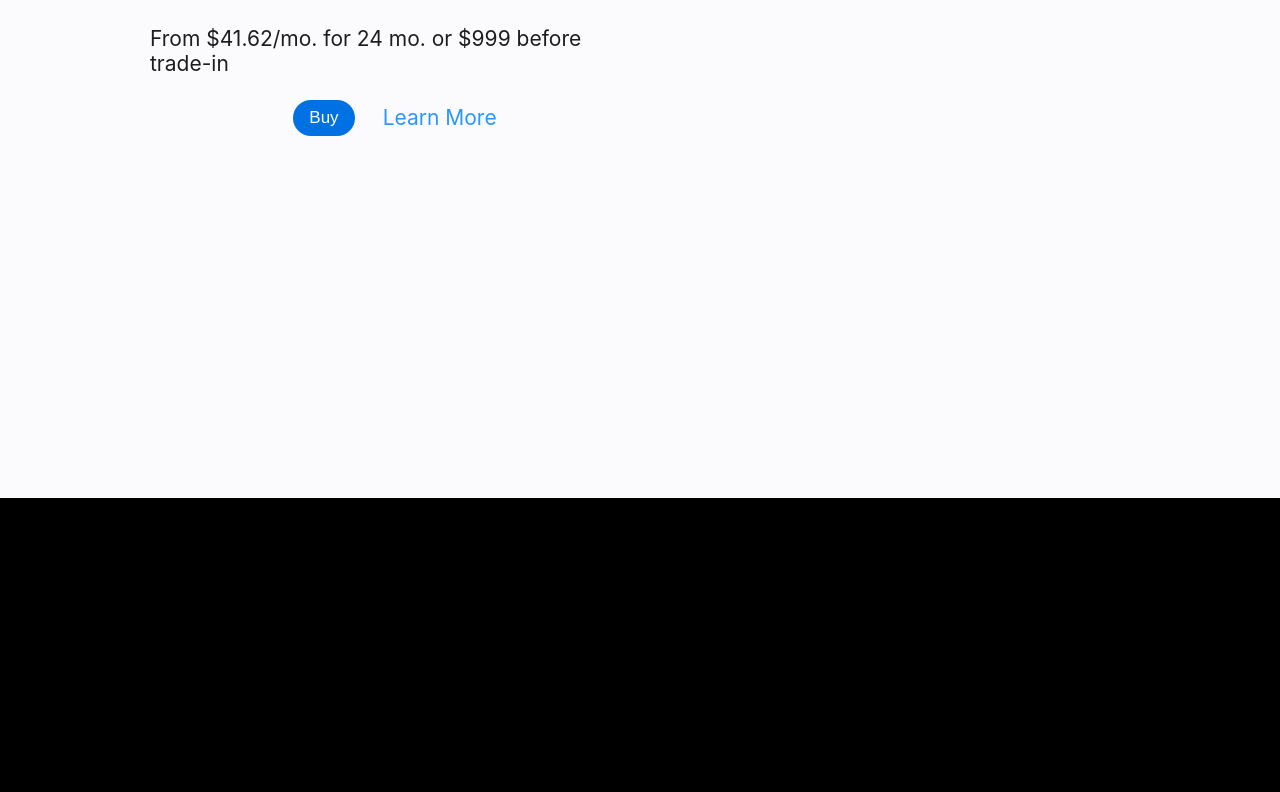
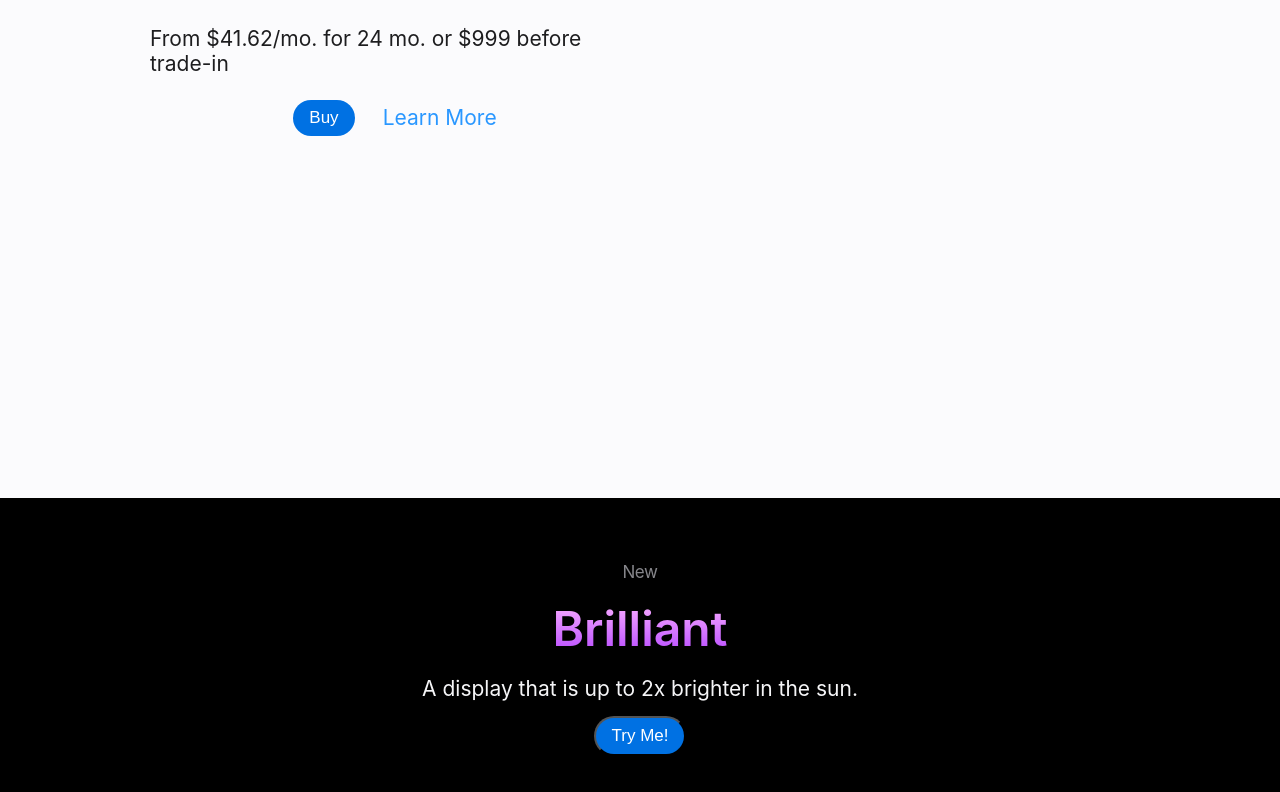
Before and after one commit to aaronEnyetu/3DAnimationWebsite, a React (Vite) app: page / in a window 1280 px wide. Shown: the part 1177-1969 px from the top of the page. Built offline with nearby package versions, Linux system fonts and the light colour scheme; a web font is replaced by a local one.

Commit message:
Completed DisplaySection component

```diff
--- a/src/components/DisplaySection.jsx
+++ b/src/components/DisplaySection.jsx
@@ -4,6 +4,13 @@
 {
     return (
         <div className="display-section wrapper">
+            <h2 className="title">New</h2>
+            <p className="text">Brilliant</p>
+            <span className="description">
+                A display that is up to 2x brighter in the sun.
+            </span>
+            <button className="button">Try Me!</button>
+            <button className="back-button">Top</button>
 
         </div>
     )
--- a/src/index.css
+++ b/src/index.css
@@ -85,7 +85,7 @@
   padding: 50px 0 400px 0;
   height: 100vh;
   box-sizing: border-box;
-  opacity: 0;
+  /* opacity: 0; */
   position: relative;
 }
 
```
